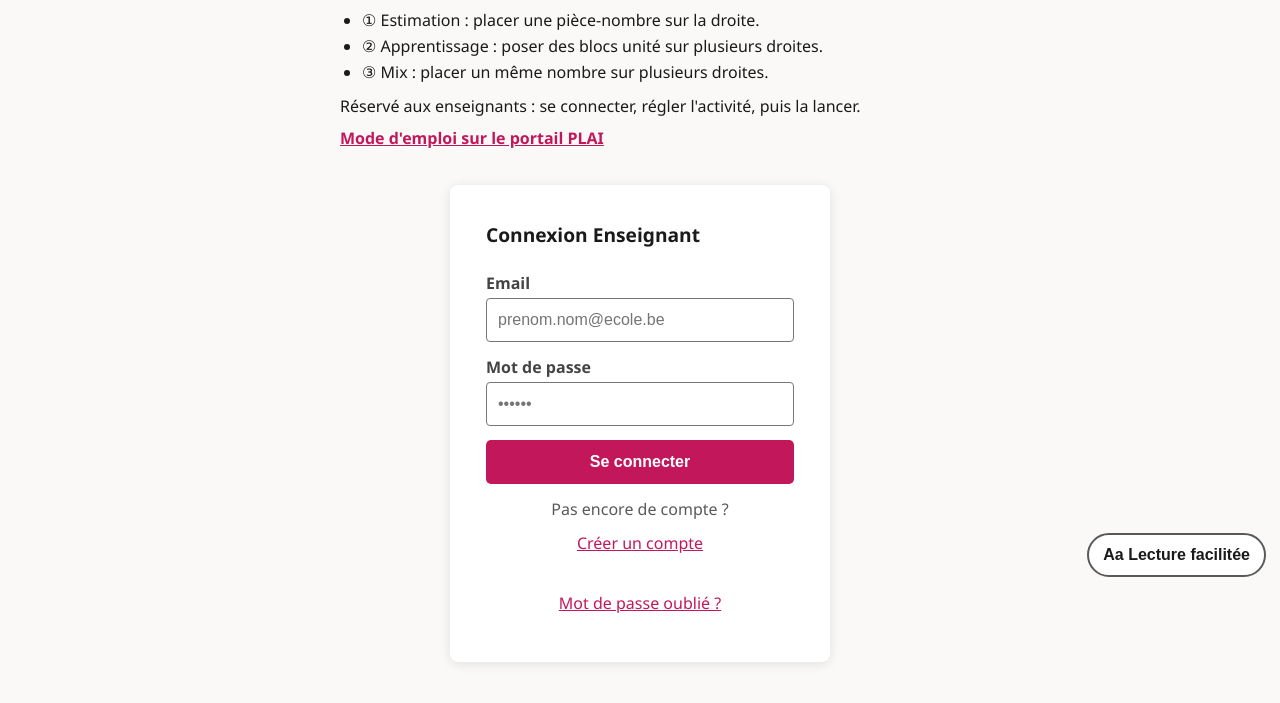
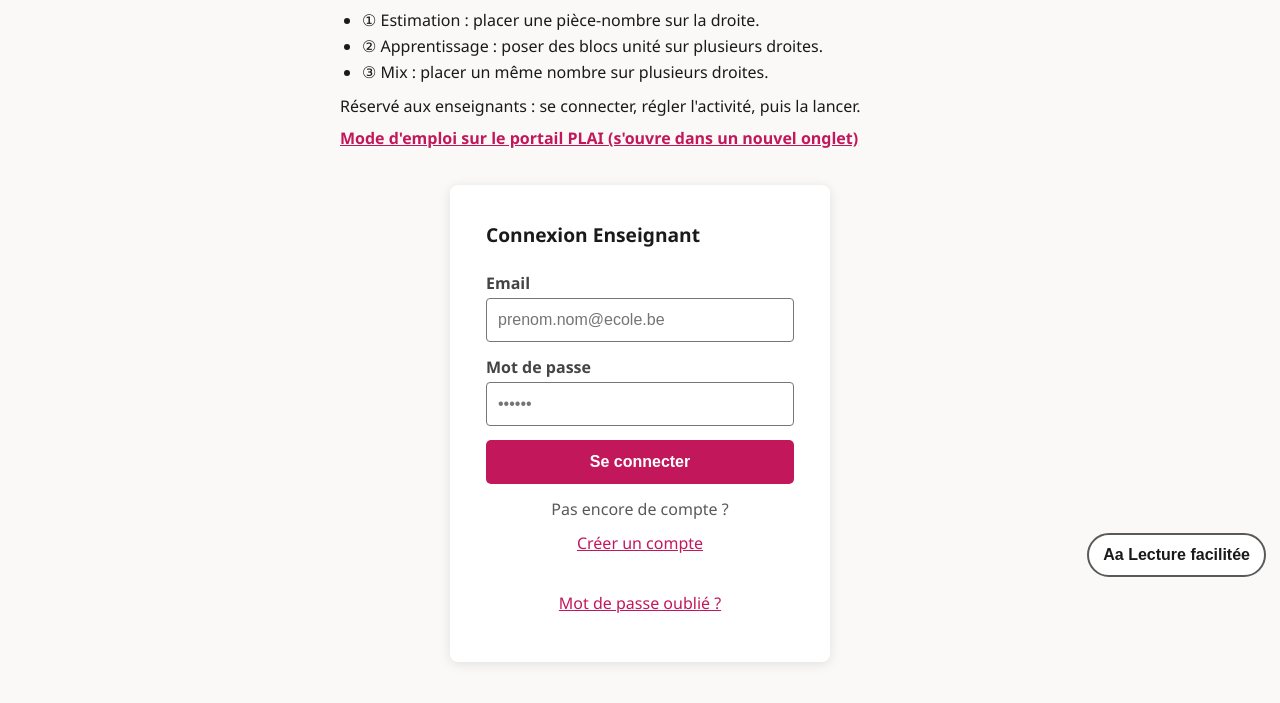
Before and after one commit to jfb4plai/droite-graduee, a website built with Vite: page index.html in a window 1280 px wide. Shown: the part 209-912 px from the top of the page. Built offline with nearby package versions, Linux system fonts and the light colour scheme; no server answers.

Commit message:
Lien « Mode d'emploi » : avertit qu'il s'ouvre dans un nouvel onglet
Co-Authored-By: Claude Sonnet 5.5 <noreply@anthropic.com>

```diff
--- a/index.html
+++ b/index.html
@@ -163,7 +163,7 @@ body.ease .btn, body.ease input, body.ease select, body.ease .act-btn { font-fam
       <li>③ Mix : placer un même nombre sur plusieurs droites.</li>
     </ul>
     <p>Réservé aux enseignants : se connecter, régler l'activité, puis la lancer.</p>
-    <a href="https://portail-plai.vercel.app" target="_blank" rel="noopener">Mode d'emploi sur le portail PLAI</a>
+    <a href="https://portail-plai.vercel.app" target="_blank" rel="noopener">Mode d'emploi sur le portail PLAI (s'ouvre dans un nouvel onglet)</a>
   </div>
   <div class="login-wrap">
     <h2 id="l-title">Connexion Enseignant</h2>
@@ -190,7 +190,7 @@ body.ease .btn, body.ease input, body.ease select, body.ease .act-btn { font-fam
       <li>② Apprentissage : poser des blocs unité sur plusieurs droites.</li>
       <li>③ Mix : placer un même nombre sur plusieurs droites.</li>
     </ul>
-    <p><a href="https://portail-plai.vercel.app" target="_blank" rel="noopener">Mode d'emploi sur le portail PLAI</a></p>
+    <p><a href="https://portail-plai.vercel.app" target="_blank" rel="noopener">Mode d'emploi sur le portail PLAI (s'ouvre dans un nouvel onglet)</a></p>
     <button class="btn btn-pink" onclick="App.backFromHome()">← Retour à la configuration</button>
   </div>
 </div>
```
